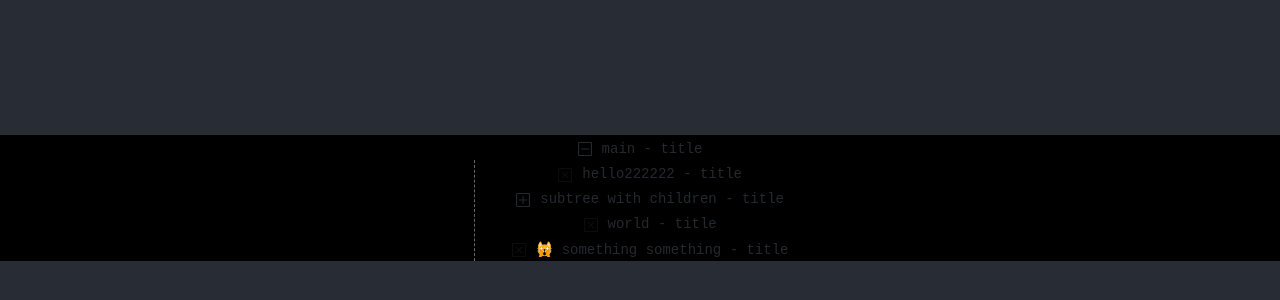
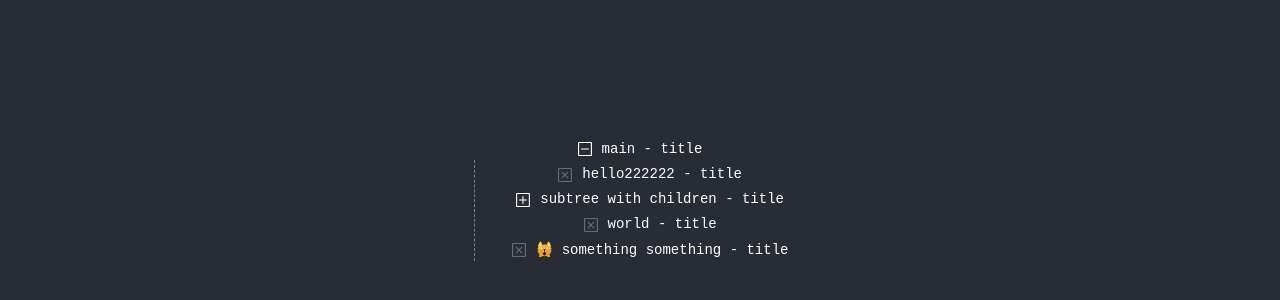
Before and after one commit to capitanduke/guayoyo2, a React (Create React App) app: page / in a window 1280 px wide. Shown: the part 202-502 px from the top of the page. Built offline with nearby package versions, Linux system fonts and the light colour scheme.

Commit message:
colors updated

```diff
--- a/src/components/menu/Menu.tsx
+++ b/src/components/menu/Menu.tsx
@@ -16,7 +16,7 @@ export const Container = styled(animated.div)`
   height: 100%;
   margin: 0;
   padding: 0;
-  background: #191b21;
+  background: #282c34;
   overflow: hidden;
   font-family: ui-monospace, monospace;
   font-size: 14px;
@@ -37,8 +37,8 @@ export const Frame = styled('div')`
   white-space: nowrap;
   overflow-x: hidden;
   vertical-align: middle;
-  color: #24292e;
-  fill: #24292e;
+  color: #fff;
+  fill: #fff;
 `
 
 export const Title = styled('span')`
@@ -113,9 +113,9 @@ const Wrapper = () => {
   const [isOpen2, setOpen2] = useState(false)
 
   const { backgroundColor } = useSpring({
-    from: { backgroundColor: 'black' },
+    from: { backgroundColor: '#282c34' },
     to: {
-      backgroundColor: isOpen2 ? 'red' : 'black',
+      backgroundColor: isOpen2 ? 'red' : '#282c34',
     },
   })
 
```
